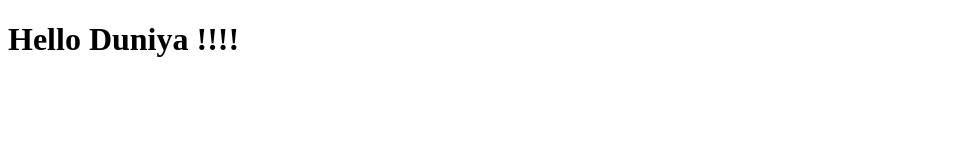
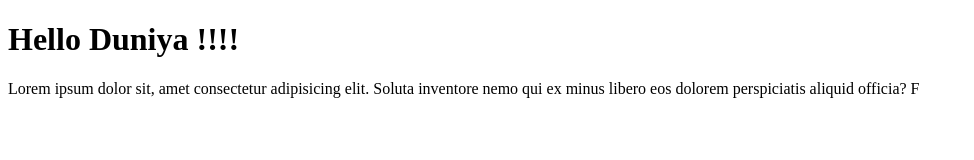
Before and after one commit to Savan-Solanki/DENO1, a plain HTML site: page index.html in a window 1280 px wide. Shown: the whole page, without its empty margins (0-974 px from the left). Drawn offline with Linux system fonts and the light colour scheme.

Commit message:
new changed

```diff
--- a/index.html
+++ b/index.html
@@ -1,11 +1,16 @@
 <!DOCTYPE html>
 <html lang="en">
+
 <head>
     <meta charset="UTF-8">
     <meta name="viewport" content="width=device-width, initial-scale=1.0">
     <title>Document</title>
 </head>
+
 <body>
     <h1>Hello Duniya !!!!</h1>
+    <p>Lorem ipsum dolor sit, amet consectetur adipisicing elit. Soluta inventore nemo qui ex minus libero eos dolorem
+        perspiciatis aliquid officia? F</p>
 </body>
+
 </html>
```
